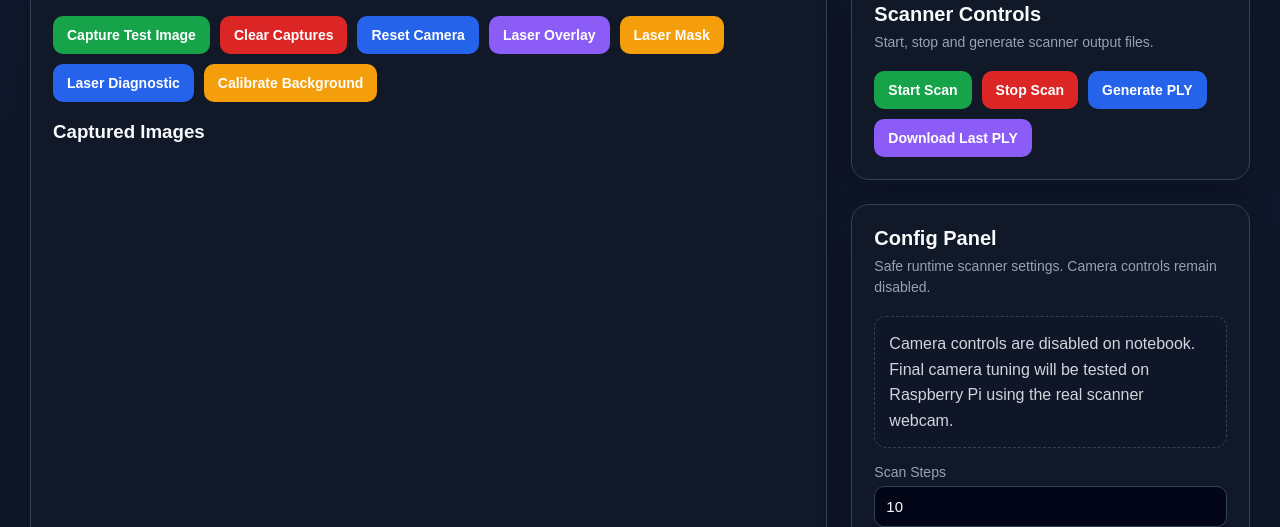
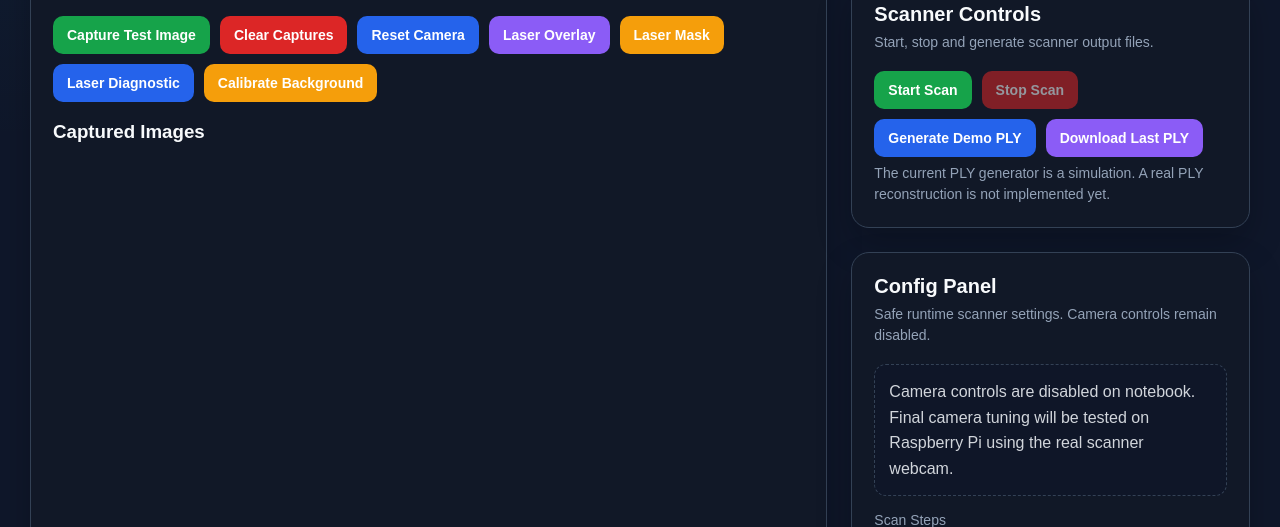
Before and after one commit to AugustoSalvego/scanner3d-raspberrypi, a Flask app: page / in a window 1280 px wide. Shown: the part 786-1313 px from the top of the page. Run offline with Flask 3, Linux system fonts and the light colour scheme; data that the repository does not hold is empty.

Commit message:
feat(ui): animated actions and real-time capture progress with honest demo PLY warning

```diff
--- a/web_interface/templates/index.html
+++ b/web_interface/templates/index.html
@@ -537,6 +537,26 @@
           grid-template-columns: 1fr;
         }
       }
+
+      /* Action feedback: press animation, loading spinner and live progress. */
+      button { transition: transform 130ms ease, filter 130ms ease, opacity 130ms ease; }
+      button:not(:disabled):active { transform: scale(0.96); filter: brightness(1.15); }
+      button.action-busy { opacity: 0.75; cursor: progress; }
+      button.action-busy::before {
+        content: ""; display: inline-block; width: 12px; height: 12px;
+        margin-right: 8px; vertical-align: -2px; border-radius: 50%;
+        border: 2px solid currentColor; border-right-color: transparent;
+        animation: action-spin 850ms linear infinite;
+      }
+      @keyframes action-spin { to { transform: rotate(360deg); } }
+      .action-progress { margin-top: 16px; border-radius: 10px; padding: 14px;
+        background: rgba(148,163,184,.09); border: 1px solid var(--border); }
+      .action-progress p { margin: 0 0 9px; font-size: 13px; color: var(--text-muted); }
+      .action-progress progress { width: 100%; height: 12px; accent-color: var(--blue); }
+      .action-progress[hidden] { display: none; }
+      @media (prefers-reduced-motion: reduce) {
+        button, button.action-busy::before { animation: none; transition: none; }
+      }
     </style>
   </head>
 
@@ -685,18 +705,23 @@
             </div>
 
             <div class="button-row">
-              <button class="btn-success" onclick="startScan()">
+              <button id="startScanButton" class="btn-success" onclick="startScan()">
                 Start Scan
               </button>
 
-              <button class="btn-danger" onclick="stopScan()">Stop Scan</button>
-
-              <button onclick="generatePly()">Generate PLY</button>
+              <button id="stopScanButton" class="btn-danger" onclick="stopScan()">Stop Scan</button>
+
+              <button id="generatePlyButton" onclick="generatePly()">Generate Demo PLY</button>
 
               <button class="btn-purple" onclick="downloadLastPly()">
                 Download Last PLY
               </button>
             </div>
+            <div id="scanProgress" class="action-progress" role="status" aria-live="polite" hidden>
+              <p id="scanProgressLabel">Preparing scan...</p>
+              <progress id="scanProgressBar" max="100" value="0"></progress>
+            </div>
+            <p class="card-description">The current PLY generator is a simulation. A real PLY reconstruction is not implemented yet.</p>
           </section>
 
           <section class="card">
@@ -954,52 +979,103 @@
         }
       }
 
+      let scanWasRunning = false;
+      let scanRequestedHere = false;
+      let configuredCaptures = 10;
+
+      function busyButton(id, busy) {
+        const element = document.getElementById(id);
+        if (!element) return;
+        element.classList.toggle("action-busy", busy);
+        element.disabled = busy;
+        element.setAttribute("aria-busy", busy ? "true" : "false");
+      }
+
+      function syncScanProgress(data) {
+        const running = Boolean(data.running);
+        const captured = Number(data.frames_captured || 0);
+        const target = Math.max(1, Number(configuredCaptures) || 10);
+        const wrap = document.getElementById("scanProgress");
+        const label = document.getElementById("scanProgressLabel");
+        const bar = document.getElementById("scanProgressBar");
+        const progress = Math.round(Math.min(100, captured / target * 100));
+
+        if (running) {
+          wrap.hidden = false;
+          label.textContent = "Scanning: " + captured + " / " + target + " photos (" + progress + "%). Please keep the scanner still.";
+          bar.value = progress;
+        } else if (scanWasRunning || scanRequestedHere) {
+          wrap.hidden = false;
+          bar.value = progress;
+          if (data.last_error) {
+            label.textContent = "Scan failed: " + data.last_error;
+            showMessage(label.textContent, "error");
+          } else if (captured >= target && data.point_cloud_generated) {
+            label.textContent = "Capture finished. A demo PLY may have been generated; physical 3D reconstruction still requires calibration.";
+            showMessage(label.textContent, "warning");
+          } else if (captured >= target) {
+            label.textContent = "All photos captured. Physical reconstruction is not yet available.";
+            showMessage(label.textContent, "info");
+          } else {
+            label.textContent = "Stopped after " + captured + " / " + target + " photos.";
+            showMessage(label.textContent, "warning");
+          }
+          scanRequestedHere = false;
+        }
+        scanWasRunning = running;
+        const start = document.getElementById("startScanButton");
+        if (start) start.disabled = running;
+        const stop = document.getElementById("stopScanButton");
+        if (stop) stop.disabled = !running;
+      }
+
       async function startScan() {
-        try {
-          const result = await requestJson("/start-scan", {
-            method: "POST",
-          });
-
-          showMessage(result.message || "Scan started.", "success");
-
+        busyButton("startScanButton", true);
+        showMessage("Starting scanner; waiting for hardware...", "info");
+        try {
+          const result = await requestJson("/start-scan", { method: "POST" });
+          scanRequestedHere = true;
+          showMessage(result.message || "Scan started.", "info");
+          await updateStatus();
+        } catch (error) {
+          scanRequestedHere = false;
+          showMessage("Could not start scan: " + error.message, "error");
+        } finally {
+          busyButton("startScanButton", false);
           updateLogs();
           updateStatus();
-        } catch (error) {
-          showMessage(error.message, "warning");
         }
       }
 
       async function stopScan() {
-        try {
-          const result = await requestJson("/stop-scan", {
-            method: "POST",
-          });
-
+        busyButton("stopScanButton", true);
+        showMessage("Sending stop request...", "info");
+        try {
+          const result = await requestJson("/stop-scan", { method: "POST" });
           showMessage(result.message || "Stop requested.", "warning");
-
+        } catch (error) {
+          showMessage("Could not stop: " + error.message, "error");
+        } finally {
+          busyButton("stopScanButton", false);
           updateLogs();
           updateStatus();
+        }
+      }
+
+      async function generatePly() {
+        const accepted = window.confirm("Current generator creates a DEMO point cloud, not a real scan. Continue?");
+        if (!accepted) return;
+        busyButton("generatePlyButton", true);
+        try {
+          const result = await requestJson("/generate-ply", { method: "POST" });
+          showMessage((result.message || "PLY generated.") + " DEMO ONLY.", "warning");
+          updatePointClouds();
         } catch (error) {
           showMessage(error.message, "error");
-        }
-      }
-
-      async function generatePly() {
-        try {
-          const result = await requestJson("/generate-ply", {
-            method: "POST",
-          });
-
-          showMessage(
-            result.message || "PLY generated successfully.",
-            "success",
-          );
-
+        } finally {
+          busyButton("generatePlyButton", false);
           updateLogs();
           updateStatus();
-          updatePointClouds();
-        } catch (error) {
-          showMessage(error.message, "error");
         }
       }
 
@@ -1119,6 +1195,7 @@
           }
 
           updateStatusBadge(badgeStatus);
+          syncScanProgress(data);
         } catch (error) {
           console.error(error);
         }
@@ -1221,6 +1298,7 @@
 
           document.getElementById("scanStepsInput").value =
             settings.scan_steps ?? 10;
+          configuredCaptures = Number(settings.scan_steps ?? 10);
 
           document.getElementById("stepDelayInput").value =
             settings.step_delay ?? 1.0;
```
